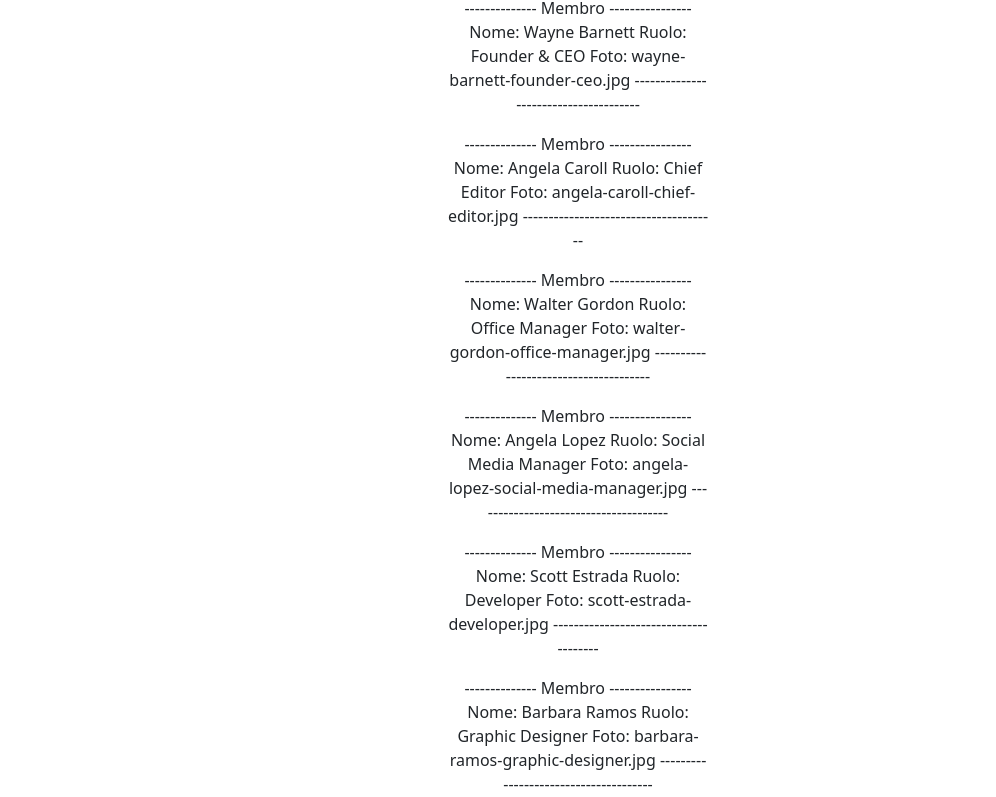
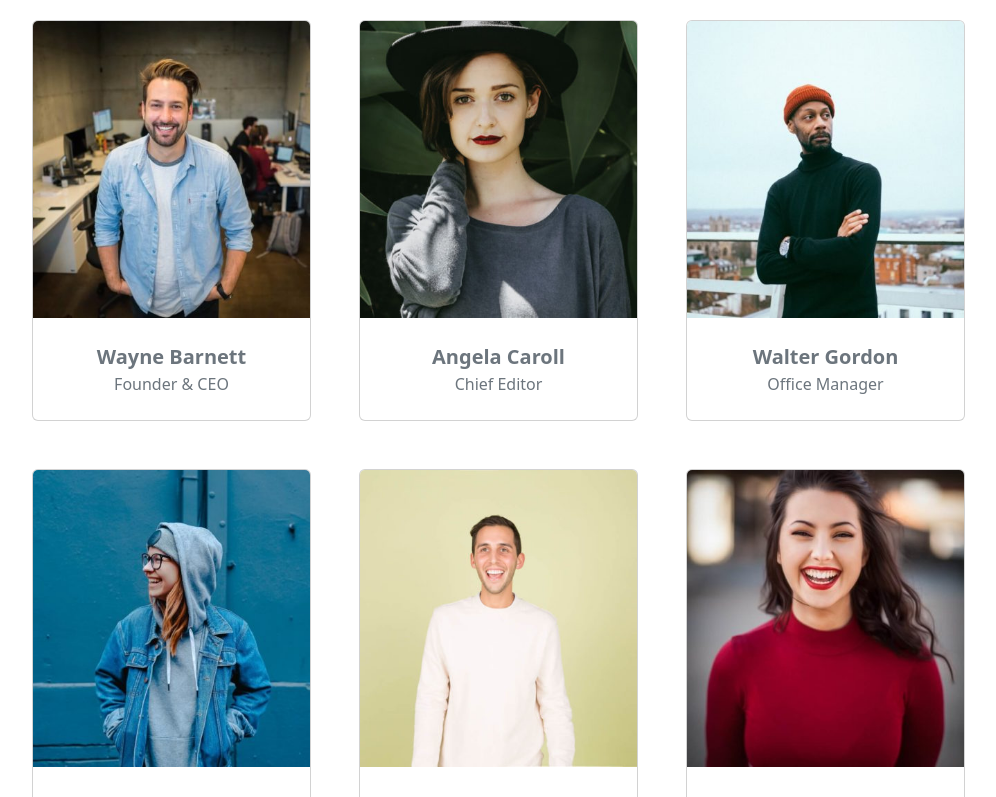
Before and after one commit to L-V-Dragon/js-our-team, a plain HTML site: page index.html in a window 1280 px wide. Shown: the part 60-857 px from the top of the page, without its empty margins (62-1058 px from the left). Drawn offline with nearby package versions, Linux system fonts and the light colour scheme; files whose address does not match are found by name.

Commit message:
Bonus fatti

```diff
--- a/index.html
+++ b/index.html
@@ -17,14 +17,14 @@
 
             <div class="row">
 
-                <div class="col"></div>
+
 
                 <div class="col-3">
                     <h1>Our Team</h1>
-                    <div id="membroStamp"></div>
+
                 </div>
 
-                <div class="col"></div>
+                <div class="row" id="cardMembro"></div>
 
             </div>
 
--- a/script.js
+++ b/script.js
@@ -34,17 +34,14 @@ let membro = [
 
 for (let persona of membro) {
     stampaPersona(persona);
-
-    document.getElementById("membroStamp").innerHTML += '<p>' + `
--------------- Membro ----------------
-    Nome: ${persona.nome}
-    Ruolo: ${persona.ruolo}
-    Foto: ${persona.foto}
---------------------------------------
-
-        ` + '</p>';
+    document.getElementById("cardMembro").innerHTML +=
+    `<div class="col-12 col-lg-3 col-md-5 card mx-4 my-4 px-0">
+    <img id="foto" src=".img/${persona.foto}" class="card-img-top" alt="">
+    <div id="nome" class="card-body fw-bold pt-4 pb-0 fs-5 text-muted">${persona.nome}</div>
+    <div id="ruolo" class="card-body fw-lighter pt-0 pb-4 fs-6 text-muted">${persona.ruolo}</div>
+    </div>
+    `
 }
-
 
 
 function stampaPersona(membro) {
```
